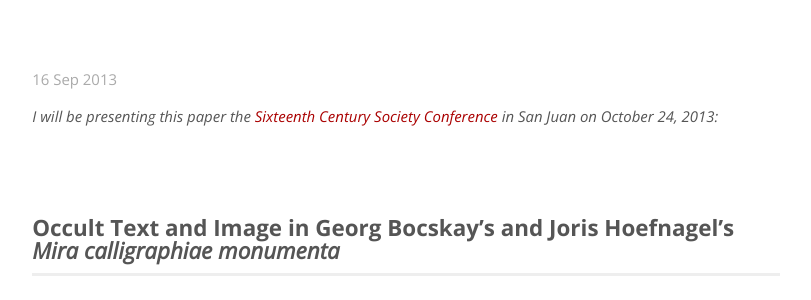
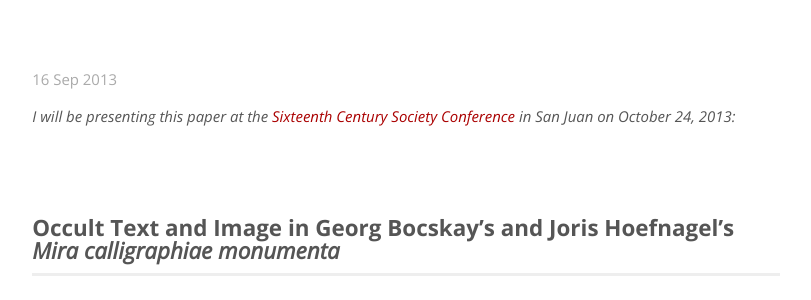
Before and after one commit to mdlincoln/mdlincoln.github.io, a Jekyll site: the page built from _posts/2013-09-16-presenting-at-the-sixteenth-century-society-conference.md, in a window 1280 px wide, cut to the strip 606-906 px from the top of the page. Shown: the whole strip, without its empty margins (234-1045 px from the left). Built offline with Jekyll 4.4.1, drawn with Linux system fonts in a browser that asks for light colours; comment, search, counter and statistics services are not loaded.

Commit message:
typo fixes

```diff
--- a/_posts/2013-09-16-presenting-at-the-sixteenth-century-society-conference.md
+++ b/_posts/2013-09-16-presenting-at-the-sixteenth-century-society-conference.md
@@ -15,7 +14,7 @@ tags:
 - SCSC
 ---
 
-*I will be presenting this paper the [Sixteenth Century Society Conference](http://sixteenthcentury.org/conference/) in San Juan on October 24, 2013:*
+*I will be presenting this paper at the [Sixteenth Century Society Conference](http://sixteenthcentury.org/conference/) in San Juan on October 24, 2013:*
 
 
 
```
Also changed, not shown: other parts of _posts/2013-09-16-presenting-at-the-sixteenth-century-society-conference.md (+0 -1 lines).
